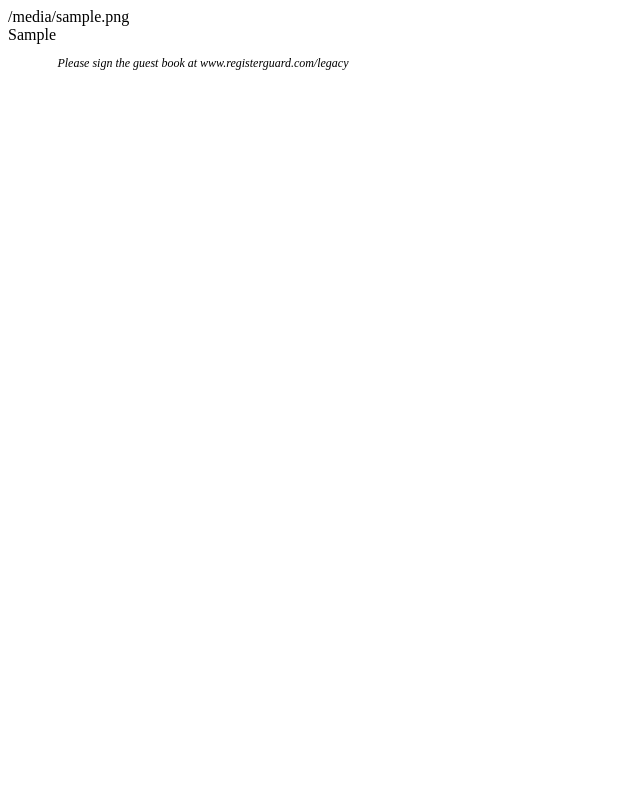
After one commit to registerguard/django_obit_desk2, a Django app: template templates/print_obituary2.html in a window 1280 px wide. The commit adds this page. Shown: the whole page, without its empty margins (0-640 px from the left). Run offline with Django 3.2, Linux system fonts and the light colour scheme; the template is opened without the code that fills it: most values are stand-ins (such as "Sample title", 1, 10 or a date in 2020).

Commit message:
Further refination of the templation.

```diff
--- a/templates/obituary_list_unix_include2.txt
+++ b/templates/obituary_list_unix_include2.txt
@@ -1,4 +1,4 @@
-{% for ob in object_list %}<pstyle:Headlines\:DigestHead><div id="obit-head">{{ ob.death_notice.first_name }} {{ ob.death_notice.middle_name }} {{ ob.death_notice.last_name }}</div>
-<pstyle:BodyText\:BodyText\_No\_BL>{{ ob.obituary_body|safe }}
-{{ ob.bei_display|safe }}<pstyle:BodyText\:BodyText\_No\_BL>Arrangements by {{ ob.death_notice.funeral_home.funeralhomeprofile.full_name|safe }}{% if ob.death_notice.funeral_home.funeralhomeprofile.city %} in {{ ob.death_notice.funeral_home.funeralhomeprofile.city }}{% if ob.death_notice.funeral_home.funeralhomeprofile.state %}, {{ ob.death_notice.funeral_home.funeralhomeprofile.state }}{% endif %}{% endif %}.{% if ob.remembrances %} Remembrances to {{ ob.remembrances|safe }}.{% endif %}
+{% for ob in object_list %}<div id="obit-head">{{ ob.death_notice.first_name }} {% if ob.death_notice.nickname %}“{{ ob.death_notice.nickname }}”{% endif %} {{ ob.death_notice.middle_name }} {{ ob.death_notice.last_name }}<br><div id="born_died">{{ ob.date_of_birth|date:'Y' }} - {{ ob.death_notice.death_date|date:'Y' }}</div></div>
+{{ ob.obituary_body|safe }}
+{{ ob.bei_display|safe }}Arrangements by {{ ob.death_notice.funeral_home.funeralhomeprofile.full_name|safe }}{% if ob.death_notice.funeral_home.funeralhomeprofile.city %} in {{ ob.death_notice.funeral_home.funeralhomeprofile.city }}{% if ob.death_notice.funeral_home.funeralhomeprofile.state %}, {{ ob.death_notice.funeral_home.funeralhomeprofile.state }}{% endif %}{% endif %}.{% if ob.remembrances %} Remembrances to {{ ob.remembrances|safe }}.{% endif %}
 {% endfor %}
--- a/templates/obituary_list_unix_line_endings2.html
+++ b/templates/obituary_list_unix_line_endings2.html
@@ -1,2 +1 @@
-<UNICODE-MAC>
 {% include "obituary_list_unix_include2.txt" %}
--- a/templates/obituary_list_windows_include2.txt
+++ b/templates/obituary_list_windows_include2.txt
@@ -1,4 +1,4 @@
-{% for ob in object_list %}<pstyle:Headlines\:DigestHead><div id="obit-head">{{ ob.death_notice.first_name }} {{ ob.death_notice.middle_name }} {{ ob.death_notice.last_name }}</div>
-<pstyle:BodyText\:BodyText\_No\_BL>{{ ob.obituary_body|safe }}
-{{ ob.bei_display|safe }}<pstyle:BodyText\:BodyText\_No\_BL>Arrangements by {{ ob.death_notice.funeral_home.funeralhomeprofile.full_name|safe }}{% if ob.death_notice.funeral_home.funeralhomeprofile.city %} in {{ ob.death_notice.funeral_home.funeralhomeprofile.city }}{% if ob.death_notice.funeral_home.funeralhomeprofile.state %}, {{ ob.death_notice.funeral_home.funeralhomeprofile.state }}{% endif %}{% endif %}.{% if ob.remembrances %} Remembrances to {{ ob.remembrances|safe }}.{% endif %}
+{% for ob in object_list %}<div id="obit-head">{{ ob.death_notice.first_name }} {{ ob.death_notice.middle_name }} {{ ob.death_notice.last_name }}</div>
+{{ ob.obituary_body|safe }}
+{{ ob.bei_display|safe }}Arrangements by {{ ob.death_notice.funeral_home.funeralhomeprofile.full_name|safe }}{% if ob.death_notice.funeral_home.funeralhomeprofile.city %} in {{ ob.death_notice.funeral_home.funeralhomeprofile.city }}{% if ob.death_notice.funeral_home.funeralhomeprofile.state %}, {{ ob.death_notice.funeral_home.funeralhomeprofile.state }}{% endif %}{% endif %}.{% if ob.remembrances %} Remembrances to {{ ob.remembrances|safe }}.{% endif %}
 {% endfor %}
--- a/templates/print_obituary.html
+++ /dev/null
@@ -1,2 +0,0 @@
-{{ obit.admin_thumbnail|safe }}
-{{ obit_string|safe }}
--- /dev/null
+++ b/templates/print_obituary2.html
@@ -0,0 +1,60 @@
+<html>
+	<head>
+		<style type="text/css" media="print,screen">
+		<!--
+		#obit_container {
+			width: 390px;
+			height: 100%;
+			text-align: justify;
+			font-family: "Times New Roman", Times;
+		}
+
+		#obit-head {
+			font-family: Arial;
+			font-size: 18px;
+			font-weight: bold;
+			text-align: center;
+			margin-left: 165px;
+			margin-right: 45px;
+		}
+
+		#born_died {
+			font-family: "Times New Roman", Times;
+			font-size: 75%;
+			font-style: italic;
+			font-weight: lighter;
+		}
+
+		#print_obit {
+			/* position: relative; */
+		}
+
+		#obit_image img {
+			margin-right: 14px;
+			margin-bottom: 8px;
+			float: left;
+		}
+
+		#legacy {
+			font-family: "Times New Roman", Times;
+			font-size: 75%;
+			font-style: italic;
+			font-weight: lighter;
+			text-align: center;
+		}
+
+		-->
+		</style>
+	</head>
+	<body>
+	<div id="obit_container">
+		<div id="obit_image">
+			{{ obit.admin_thumbnail|safe }}
+		</div>
+		<div id="print_obit">
+			{{ obit_string|safe }}
+			<p id="legacy">Please sign the guest book at www.registerguard.com/legacy</p>
+		</div>
+	</div>
+	</body>
+</html>
--- a/views.py
+++ b/views.py
@@ -311,7 +311,7 @@ def print_obituary2(request, obituary_id=None):
         'obit_string': dt,
         'obit': obit,
     }
-    return render_to_response('print_obituary.html', response_dict, context_instance=RequestContext(request))
+    return render_to_response('print_obituary2.html', response_dict, context_instance=RequestContext(request))
 
 @login_required
 def hard_copies_manifest2(request):
```
